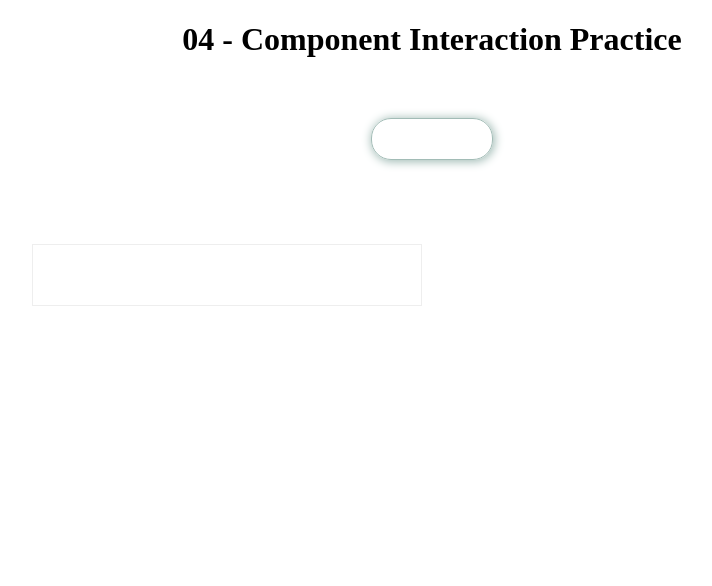
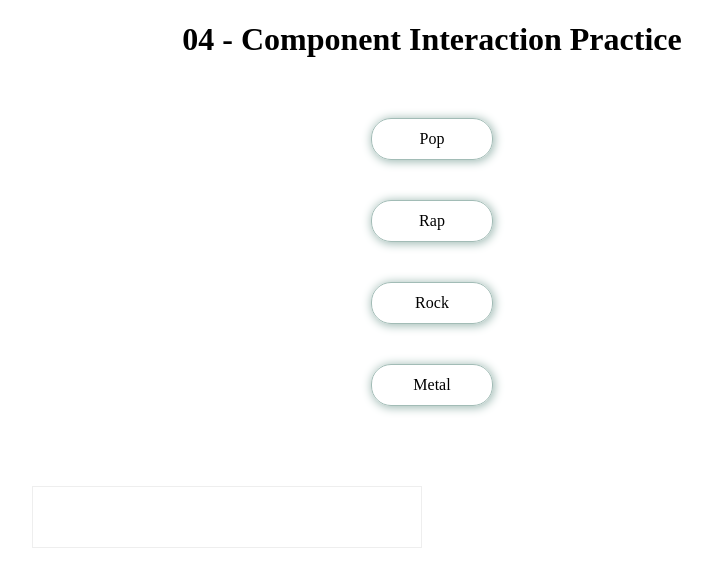
Before and after one commit to demeterbalint/Practice, an Angular app in the folder angular/WS07/: page / in a window 1280 px wide. Shown: the top 586 px of the page, without its empty margins (208-920 px from the left). Built offline with nearby package versions, Linux system fonts and the light colour scheme.

Commit message:
WS07 - displaying genres

```diff
--- a/angular/WS07/src/app/app.component.html
+++ b/angular/WS07/src/app/app.component.html
@@ -1,7 +1,7 @@
 <div class="main">
     <h1>04 - Component Interaction Practice</h1><br>
-    <div class="genre-buttons">
-        <div class="genre-button"></div>
+    <div class="genre-buttons" *ngFor="let genre of genres">
+        <div class="genre-button">{{genre}}</div>
     </div>
 
     <div class="side-by-side">
--- a/angular/WS07/src/app/app.component.ts
+++ b/angular/WS07/src/app/app.component.ts
@@ -9,7 +9,7 @@ import { Component } from '@angular/core';
 export class AppComponent {
   title = 'WS07';
 
-  private genres = ['Pop', 'Rap', 'Rock', 'Metal'];
+  protected genres = ['Pop', 'Rap', 'Rock', 'Metal'];
   private chosenGenre!: string;
 
   choseGenre(genreIndex: number) {
```
